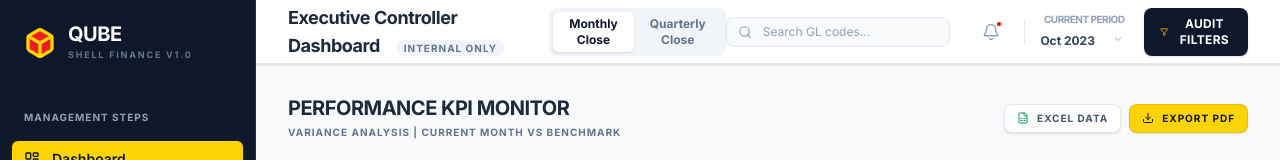
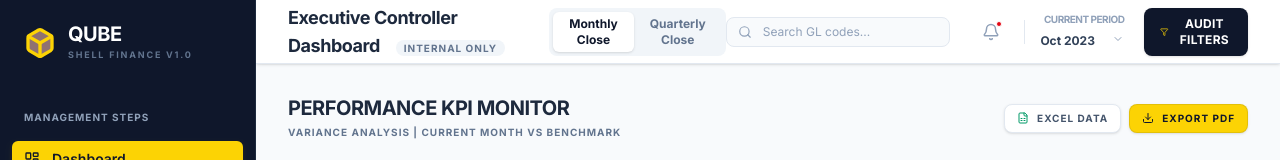
Before and after one commit to Shamba2023/Qube, a React (Vite) app: page / in a window 1280 px wide. Shown: the top 160 px of the page. Built offline with nearby package versions, Linux system fonts and the light colour scheme.

Commit message:
fix: Update brand color in favicon and sidebar
The brand accent color was updated from `#ED1C24` to `#8F7171` to reflect the new corporate branding. This change is applied to the favicon and the logo displayed in the sidebar.

```diff
--- a/src/components/Sidebar.tsx
+++ b/src/components/Sidebar.tsx
@@ -26,7 +26,7 @@ export default function Sidebar({ activeTab, setActiveTab }: SidebarProps) {
   return (
     <aside className="w-64 bg-slate-900 text-slate-100 flex flex-col border-r border-slate-800">
       <div className="p-6 flex items-center gap-3">
-        <Box className="text-corporate-accent" size={32} strokeWidth={2.5} fill="#ED1C24" />
+        <Box className="text-corporate-accent" size={32} strokeWidth={2.5} fill="#8F7171" />
         <div className="flex flex-col">
           <span className="font-extrabold text-white text-xl tracking-tight leading-none">QUBE</span>
           <span className="text-[9px] text-slate-500 uppercase tracking-[0.2em] mt-1 font-bold">Shell Finance V1.0</span>
```
Also changed, not shown: index.html (line endings or trailing spaces).
